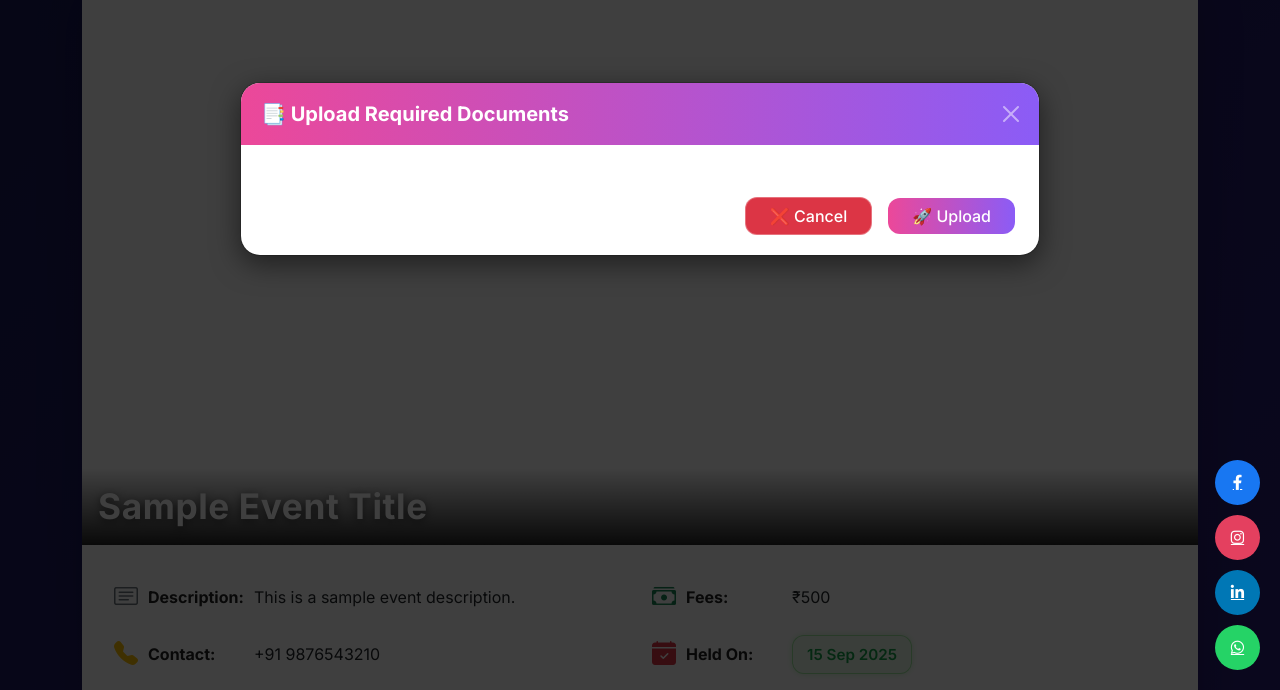
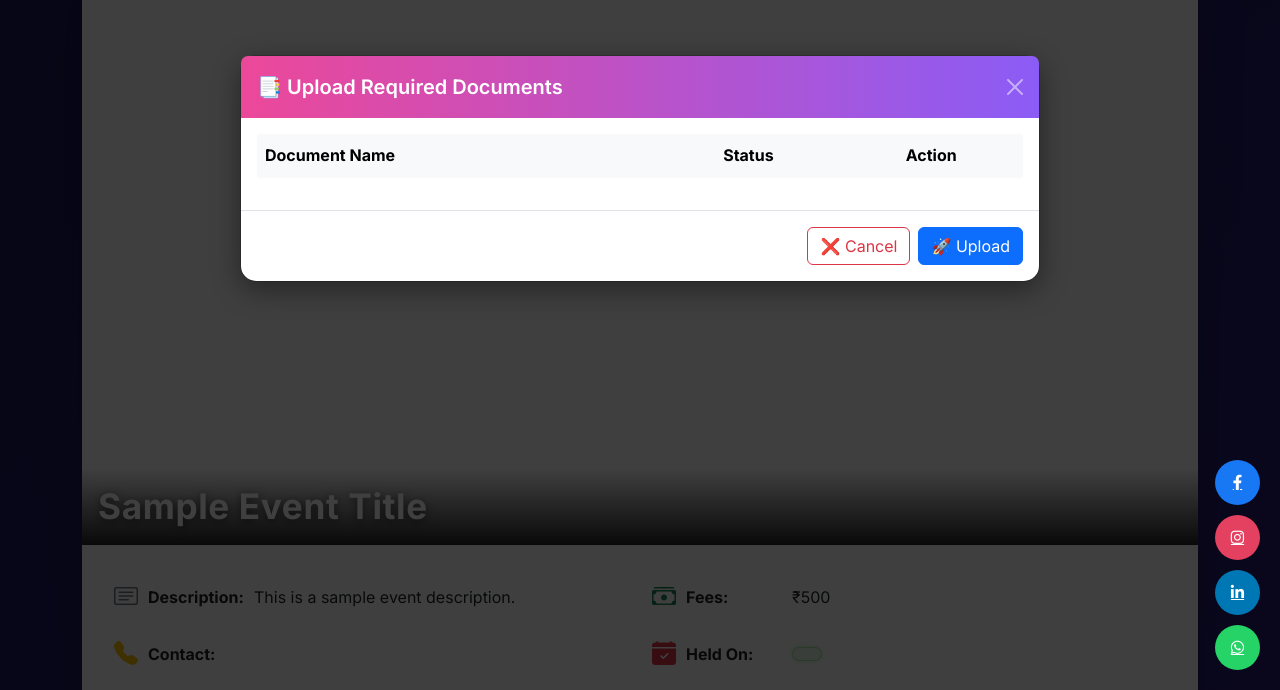
Before and after one commit to Kushwah-Anjali/event-management, a PHP site: page /includes/eventdetails.php in a window 1280 px wide, after a click on "Documents". Shown: the part 353-1043 px from the top of the page. Run offline with PHP 8.4, Linux system fonts and the light colour scheme; lists and menus that the app fills with data are empty; some libraries are stand-ins or nearby versions.

Commit message:
modal bootsrap

```diff
--- a/includes/DocumentModal.php
+++ b/includes/DocumentModal.php
@@ -1,107 +1,22 @@
 <!-- 🌸 Document Upload Modal -->
 <style>
-  /* 🌟 Modal Content */
   #documentUploadModal .modal-content {
-    border-radius: 1.25rem;
-    backdrop-filter: blur(10px);
-    box-shadow: 0 8px 28px rgba(0, 0, 0, 0.5);
-    overflow: hidden;
+    border-radius: 1rem;
+    box-shadow: 0 8px 28px rgba(0, 0, 0, 0.4);
     animation: fadeInUp 0.5s ease;
   }
 
-  /* 🌈 Modal Header Gradient */
   #documentUploadModal .modal-header {
     background: linear-gradient(90deg, #ec4899, #8b5cf6);
     color: #fff;
     border: none;
-    padding: 16px 20px;
   }
 
-  #documentUploadModal .modal-title {
-    font-size: 1.25rem;
-    font-weight: 600;
-  }
-
-  /* 📋 Document checklist items */
-  .doc-item {
-    border: 1px solid rgba(255, 255, 255, 0.2);
-    padding: 12px 16px;
-    border-radius: 0.75rem;
-    display: flex;
-    align-items: center;
-    gap: 12px;
-    background: rgba(255, 255, 255, 0.06);
-    transition: all 0.25s ease;
-  }
-
-  .doc-item:hover {
-    background: rgba(255, 255, 255, 0.15);
-    transform: translateY(-2px);
-    box-shadow: 0 4px 12px rgba(0, 0, 0, 0.3);
-  }
-
-  /* 📂 File input styling */
-  .doc-item input[type="file"] {
-    flex: 1;
-    font-size: 0.9rem;
-    color: #ddd;
-  }
-
-  .doc-item input[type="file"]::-webkit-file-upload-button {
-    background: linear-gradient(90deg, #ec4899, #8b5cf6);
-    border: none;
-    color: #fff;
-    padding: 6px 12px;
-    border-radius: 8px;
-    cursor: pointer;
-    transition: 0.3s ease;
-  }
-
-  .doc-item input[type="file"]::-webkit-file-upload-button:hover {
-    background: linear-gradient(90deg, #8b5cf6, #ec4899);
-  }
-
-  /* 🚀 Footer Buttons */
-  #documentUploadModal .modal-footer {
-    border: none;
-    padding: 16px 20px;
-  }
-
-  #documentUploadModal .btn {
-    border-radius: 0.75rem;
-    font-weight: 500;
-    transition: all 0.25s ease;
-  }
-
-  #documentUploadModal .btn-primary {
-    background: linear-gradient(90deg, #ec4899, #8b5cf6);
-    border: none;
-    color: #fff;
-  }
-
-  #documentUploadModal .btn-primary:hover {
-    background: linear-gradient(90deg, #8b5cf6, #ec4899);
-    transform: translateY(-2px);
-    box-shadow: 0 0 12px rgba(236, 72, 153, 0.8);
-  }
-
-  #documentUploadModal .btn-outline-secondary {
-    border: 1px solid rgba(255, 255, 255, 0.3);
-    color: #fff;
-  }
-
-  #documentUploadModal .btn-outline-secondary:hover {
-    background: rgba(255, 255, 255, 0.15);
-    transform: translateY(-2px);
-  }
-
-  /* ✨ Fade In Animation */
   @keyframes fadeInUp {
     from {
       opacity: 0;
       transform: translateY(15px);
     }
-
     to {
       opacity: 1;
       transform: translateY(0);
@@ -118,16 +33,27 @@
 
         <!-- Modal Header -->
         <div class="modal-header">
-          <h5 class="modal-title fw-bold" id="documentUploadLabel">
+          <h5 class="modal-title fw-semibold">
             📑 Upload Required Documents
           </h5>
           <button type="button" class="btn-close btn-close-white" data-bs-dismiss="modal" aria-label="Close"></button>
         </div>
 
         <!-- Modal Body -->
-        <div  class="modal-body">
-          <div id="documentChecklistContainer" class="row g-3">
-            <!-- ✅ Dynamic checklist items will be injected here -->
+        <div class="modal-body">
+          <div class="table-responsive">
+            <table class="table table-hover align-middle text-center table-borderless" id="documentChecklistContainer">
+              <thead class="table-light">
+                <tr>
+                  <th scope="col" class="text-start">Document Name</th>
+                  <th scope="col">Status</th>
+                  <th scope="col">Action</th>
+                </tr>
+              </thead>
+              <tbody>
+                <!-- ✅ Dynamic checklist rows will be injected here by JS -->
+              </tbody>
+            </table>
           </div>
         </div>
 
@@ -136,11 +62,11 @@
         <input type="hidden" name="email" id="uploadEmail">
 
         <!-- Modal Footer -->
-        <div class="modal-footer d-flex justify-content-end gap-2">
-          <button type="button" class="btn btn-outline-secondary btn-danger px-4" data-bs-dismiss="modal">
+        <div class="modal-footer">
+          <button type="button" class="btn btn-outline-danger" data-bs-dismiss="modal">
             ❌ Cancel
           </button>
-          <button type="submit" class="btn btn-primary px-4">
+          <button type="submit" class="btn btn-primary">
             🚀 Upload
           </button>
         </div>
--- a/includes/eventdetails.php
+++ b/includes/eventdetails.php
@@ -87,14 +87,14 @@
               <i class="bi bi-telephone-fill text-warning fs-4"></i>
               <strong>Contact:</strong>
             </div>
-            <span id="eventContact"class="aside">+91 9876543210</span>
+            <span id="eventContact"class="aside"></span>
           </div>
           <div class="col-md-6 d-flex align-items-center">
             <div class="icon-heading">
               <i class="bi bi-calendar-check-fill text-danger fs-4"></i>
               <strong>Held On:</strong>
             </div>
-            <span id="eventDate"class="aside">15 Sep 2025</span>
+            <span id="eventDate"class="aside"></span>
           </div>
 
           <div class="col-md-6 d-flex align-items-center">
@@ -102,7 +102,7 @@
               <i class="bi bi-geo-alt-fill text-info fs-4"></i>
               <strong>Venue:</strong>
             </div>
-            <span id="eventVenue" class="aside">New Delhi, India</span>
+            <span id="eventVenue" class="aside"></span>
           </div>
           <div class="col-md-6 d-flex align-items-center">
             <div class="icon-heading">
--- a/js/eventdetails.js
+++ b/js/eventdetails.js
@@ -108,49 +108,45 @@ document.addEventListener("DOMContentLoaded", () => {
 
           // 🌸 Build the document checklist function
          function buildChecklist() {
-            const checklistContainer = document.getElementById(
-              "documentChecklistContainer"
-            );
+  const checklistContainer = document.querySelector("#documentChecklistContainer tbody");
   checklistContainer.innerHTML = "";
 
   requiredDocs.forEach((doc) => {
     const isUploaded = uploadedDocNames.includes(doc);
     const currentFile = uploadedDocs[doc] || "";
 
-              const item = document.createElement("div");
-              item.className =
-                "doc-item border rounded p-3 mb-3 bg-light shadow-sm";
-
-              item.innerHTML = `
-                <div class="d-flex justify-content-between align-items-center">
-                  <div>
-                    <input class="form-check-input me-2" type="checkbox" id="doc_${doc}"
-                          ${isUploaded ? "checked" : ""}>
+    const row = document.createElement("tr");
+    row.innerHTML = `
+      <td class="text-start">
+        <div class="form-check">
+          <input class="form-check-input me-2" type="checkbox" id="doc_${doc}" ${isUploaded ? "checked" : ""}>
           <label class="form-check-label fw-semibold" for="doc_${doc}">
             ${doc}
           </label>
+        </div>
+      </td>
+      <td>
         ${
           currentFile
-                        ? `<span class="badge bg-success ms-2">📄 ${currentFile}</span>`
-                        : ""
+            ? `<span class="badge bg-success">Uploaded: ${currentFile}</span>`
+            : `<span class="badge bg-secondary">Pending</span>`
         }
-                  </div>
-                  <div>
+      </td>
+      <td>
         <input type="file" class="form-control d-none" name="documents[${doc}]">
         <button type="button" class="btn ${
-                      isUploaded ? "btn-warning" : "btn-primary"
+          isUploaded ? "btn-warning" : "btn-outline-primary"
         } btn-sm toggle-upload">
           ${isUploaded ? "🔄 Update" : "⬆️ Upload"}
         </button>
-                  </div>
-                </div>
+      </td>
     `;
 
-              checklistContainer.appendChild(item);
+    checklistContainer.appendChild(row);
 
-              const fileInput = item.querySelector("input[type=file]");
-              const btn = item.querySelector(".toggle-upload");
-              const checkbox = item.querySelector(`#doc_${doc}`);
+    const fileInput = row.querySelector("input[type=file]");
+    const btn = row.querySelector(".toggle-upload");
+    const checkbox = row.querySelector(`#doc_${doc}`);
 
     btn.addEventListener("click", () => {
       checkbox.checked = true;
@@ -160,12 +156,13 @@ document.addEventListener("DOMContentLoaded", () => {
     fileInput.addEventListener("change", () => {
       if (fileInput.files.length > 0) {
         btn.textContent = "✅ Ready to Upload";
-                  btn.classList.remove("btn-primary", "btn-warning");
+        btn.classList.remove("btn-outline-primary", "btn-warning");
         btn.classList.add("btn-success");
       }
     });
   });
 }
+
 
           // Initial build
           buildChecklist();
```
Also changed, not shown: uploads/events/1761544768_premium_photo-1663054400894-8be97694e155.avif (added). Lines whose indentation alone changed are shown as unchanged.
